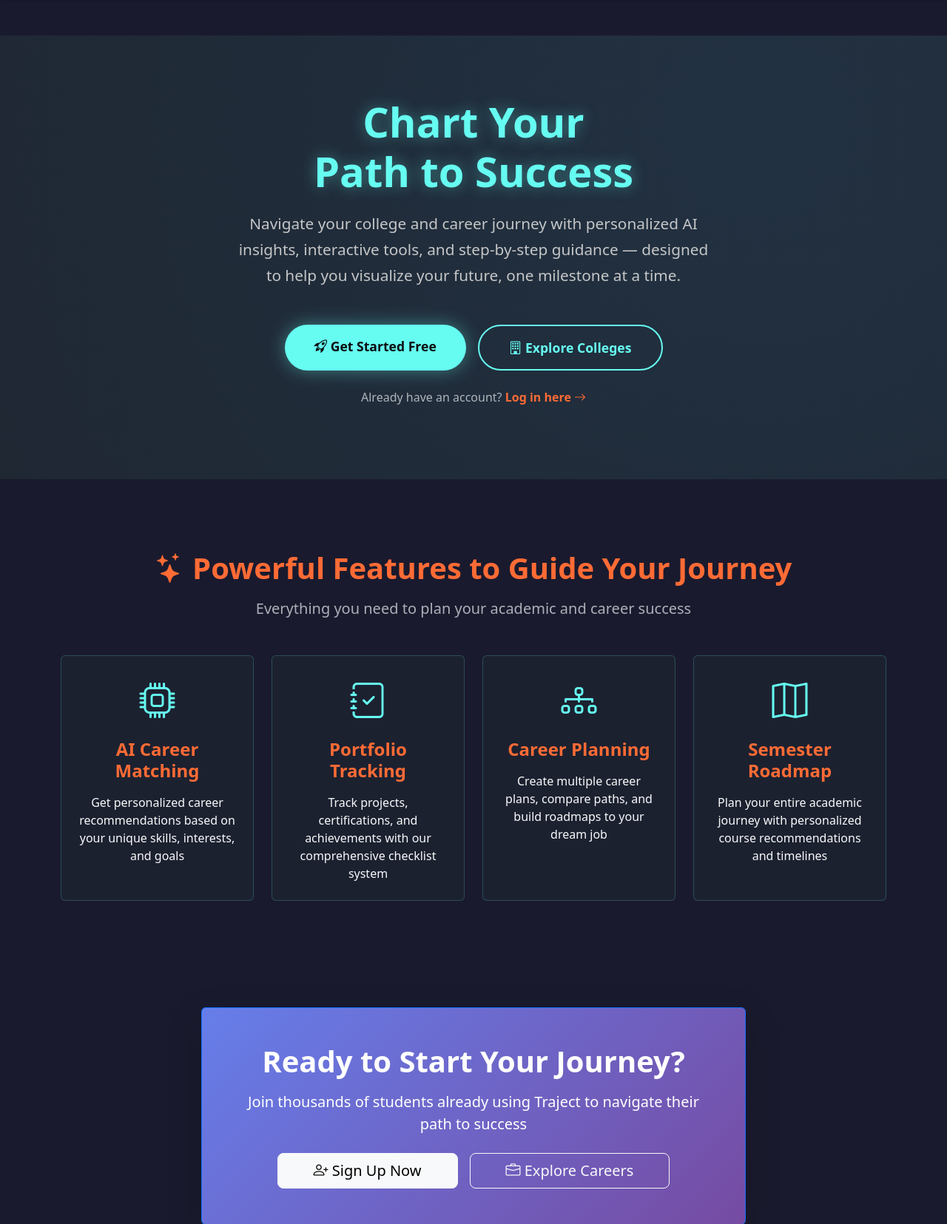
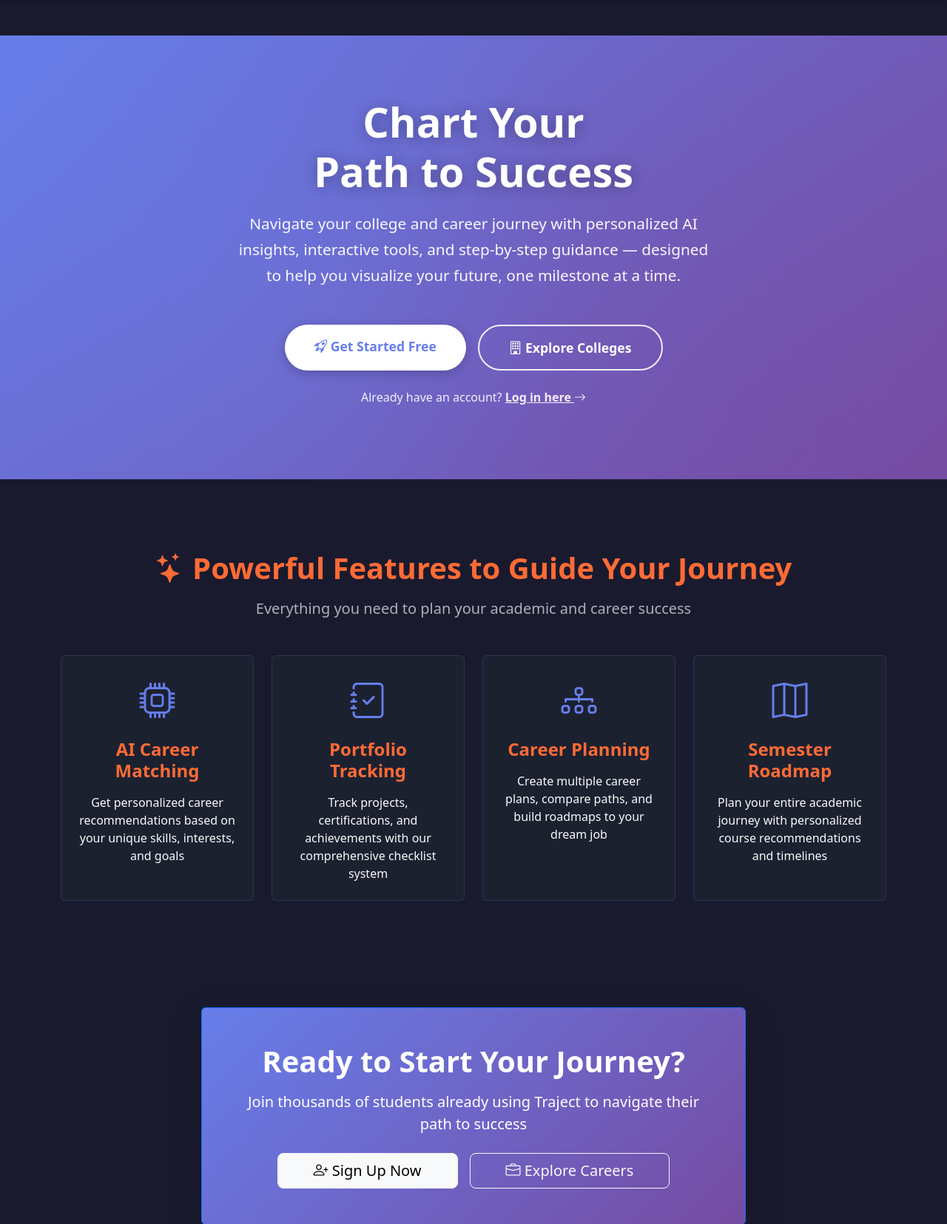
Before and after one commit to ompatel277/Assignment_Project_Om_opate22, a Django app: page / in a window 1280 px wide. Shown: the part 72-1727 px from the top of the page at 74% size. Run offline with Django 5.2, Linux system fonts and the light colour scheme.

Commit message:
Update home page color scheme to match website branding
Hero Section Color Updates:
- Changed from cyan/turquoise (#66fcf1) to purple gradient (#667eea to #764ba2)
- Now matches dashboard header and CTA section gradient
- Updated title text to pure white for better readability
- Added subtle radial gradient overlay for depth
- Updated text shadow for better contrast

Button Color Updates:
- Primary CTA button: White background with purple text
- Ghost button: White border/text with transparent background
- Hover effects updated to match new color scheme
- Better shadow effects for depth

Feature Cards:
- Updated border and hover colors to purple theme (#667eea)
- Icons now use purple instead of cyan
- Consistent with overall brand colors

Login Link:
- Changed to white text to match hero section
- Added underline for better visibility
- Maintains good contrast on purple background

Overall: Home page now has consistent branding with the rest of the website,
using the purple gradient theme throughout instead of the old cyan color scheme.

```diff
--- a/templates/accounts/home.html
+++ b/templates/accounts/home.html
@@ -15,25 +15,39 @@
  align-items: center;
  justify-content: center;
  padding: 3rem 1rem;
- color: #c5c6c7;
- background: radial-gradient(
- circle at 80% 20%,
- rgba(102, 252, 241, 0.1),
- rgba(31, 40, 51, 0.95)
- );
+ background: linear-gradient(135deg, #667eea 0%, #764ba2 100%);
+ position: relative;
+ overflow: hidden;
+ }
+
+ .tj-hero::before {
+ content: '';
+ position: absolute;
+ top: 0;
+ left: 0;
+ right: 0;
+ bottom: 0;
+ background: radial-gradient(circle at 20% 50%, rgba(102, 126, 234, 0.3), transparent 50%),
+             radial-gradient(circle at 80% 80%, rgba(118, 75, 162, 0.3), transparent 50%);
+ pointer-events: none;
+ }
+
+ .tj-hero > * {
+ position: relative;
+ z-index: 1;
  }
 
  .tj-title {
  font-size: 3.5rem;
  font-weight: 800;
- color: #66fcf1;
- text-shadow: 0 0 20px rgba(102, 252, 241, 0.4);
+ color: #ffffff;
+ text-shadow: 0 2px 20px rgba(0, 0, 0, 0.3);
  line-height: 1.2;
  }
 
  .tj-subtitle {
  font-size: 1.3rem;
- color: #c5c6c7;
+ color: rgba(255, 255, 255, 0.95);
  margin-top: 1.2rem;
  max-width: 650px;
  line-height: 1.7;
@@ -51,47 +65,48 @@
  }
 
  .tj-cta {
- background: #66fcf1;
- color: #0b0c10;
+ background: #ffffff;
+ color: #667eea;
  border: none;
- box-shadow: 0 0 25px rgba(102, 252, 241, 0.4);
+ box-shadow: 0 4px 15px rgba(0, 0, 0, 0.2);
  }
 
  .tj-cta:hover {
- background: #45a29e;
- color: #0b0c10;
+ background: #f8f9fa;
+ color: #667eea;
  transform: translateY(-2px);
- box-shadow: 0 5px 35px rgba(102, 252, 241, 0.6);
+ box-shadow: 0 6px 20px rgba(0, 0, 0, 0.3);
  }
 
  .tj-ghost {
- border: 2px solid #66fcf1;
- color: #66fcf1;
+ border: 2px solid rgba(255, 255, 255, 0.9);
+ color: #ffffff;
  background: transparent;
  }
 
  .tj-ghost:hover {
- background: #66fcf1;
- color: #0b0c10;
+ background: rgba(255, 255, 255, 0.15);
+ color: #ffffff;
+ border-color: #ffffff;
  transform: translateY(-2px);
- box-shadow: 0 5px 25px rgba(102, 252, 241, 0.4);
+ box-shadow: 0 4px 15px rgba(0, 0, 0, 0.2);
  }
 
  .feature-card {
  transition: transform 0.3s ease, box-shadow 0.3s ease;
- border: 1px solid rgba(102, 252, 241, 0.2);
+ border: 1px solid rgba(102, 126, 234, 0.2);
  background: rgba(31, 40, 51, 0.5);
  }
 
  .feature-card:hover {
  transform: translateY(-8px);
- box-shadow: 0 8px 30px rgba(102, 252, 241, 0.3);
- border-color: rgba(102, 252, 241, 0.5);
+ box-shadow: 0 8px 30px rgba(102, 126, 234, 0.3);
+ border-color: rgba(102, 126, 234, 0.5);
  }
 
  .feature-icon {
  font-size: 3rem;
- color: #66fcf1;
+ color: #667eea;
  margin-bottom: 1rem;
  }
 
@@ -137,9 +152,9 @@
  </a>
  </div>
  <div class="mt-4">
- <p class="text-muted">
+ <p class="text-white" style="opacity: 0.9;">
  Already have an account?
- <a href="{% url 'accounts:login' %}" class="text-accent text-decoration-none fw-semibold">
+ <a href="{% url 'accounts:login' %}" class="text-white text-decoration-none fw-semibold" style="text-decoration: underline !important;">
  Log in here <i class="bi bi-arrow-right"></i>
  </a>
  </p>
```
